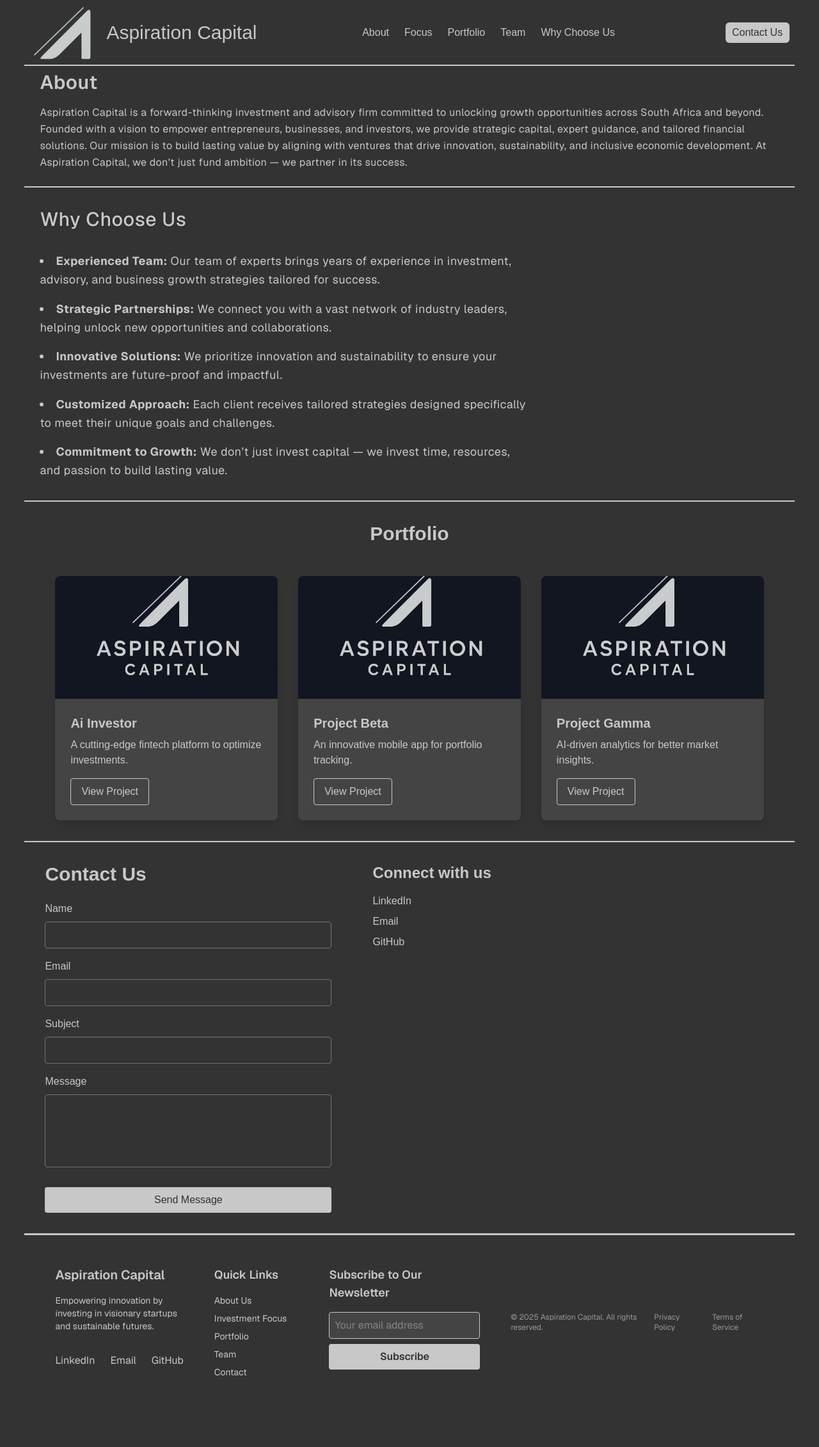
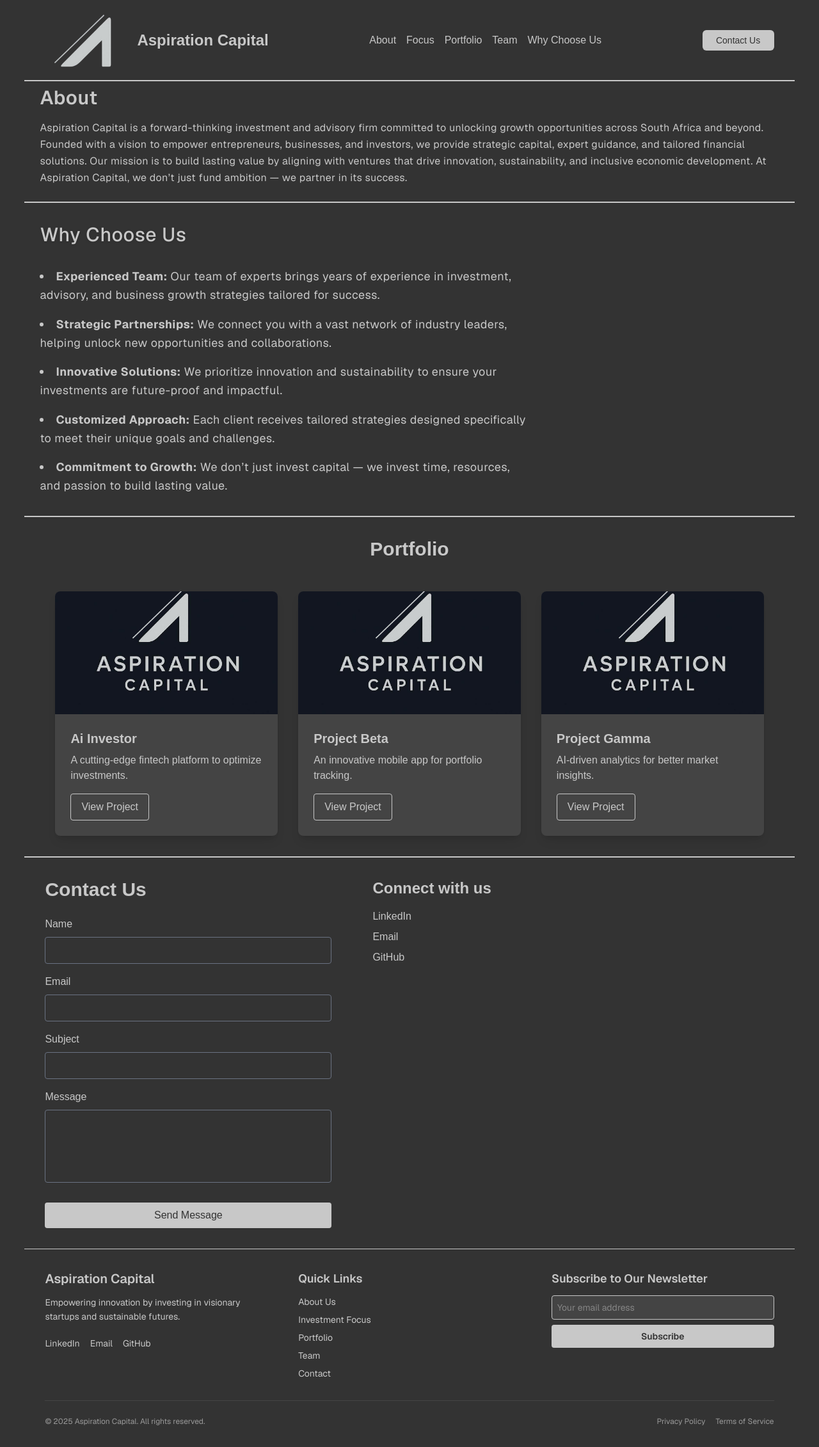
Before and after one commit to Craig-pseudo/AspirationCapital, a Next.js app: page / in a window 1280 px wide. Shown: the whole page at 64% size. Before the commit the page ends 2202 px from the top, so only its background shows below. Built offline with nearby package versions, Linux system fonts and the light colour scheme.

Commit message:
Footer Spacing

```diff
--- a/app/components/Footer.tsx
+++ b/app/components/Footer.tsx
@@ -1,4 +1,4 @@
-'use client'
+'use client';
 import React, { useState } from "react";
 
 const Footer = () => {
@@ -8,114 +8,77 @@ const Footer = () => {
   const handleSubscribe = (e: React.FormEvent) => {
     e.preventDefault();
     if (email.trim()) {
-      // Simulate subscription success
       setSubscribed(true);
       setEmail("");
     }
   };
 
   return (
-    <footer className="bg-[#333333] text-[#C8C8C8] border-t-2 border-[#C8C8C8] py-12 px-6 md:px-12 font-sans max-w-7xl mx-auto flex flex-col md:flex-row justify-between gap-12">
-      {/* Left: Logo and tagline */}
-      <div className="md:w-1/3 flex flex-col space-y-4">
+    <footer className="bg-[#333333] text-[#C8C8C8] px-4 md:px-8 py-8 font-sans w-full">
+      <div className="max-w-7xl mx-auto flex flex-col md:flex-row justify-between gap-8 md:gap-12">
+        {/* Left: Branding */}
+        <div className="md:w-1/3 space-y-3">
           <h3 className="text-xl font-semibold">Aspiration Capital</h3>
-        <p className="text-sm max-w-xs">
-          Empowering innovation by investing in visionary startups and
-          sustainable futures.
+          <p className="text-sm leading-relaxed">
+            Empowering innovation by investing in visionary startups and sustainable futures.
           </p>
-
-        <div className="flex space-x-6 mt-4">
-          <a
-            href="https://www.linkedin.com/in/yourprofile"
-            target="_blank"
-            rel="noopener noreferrer"
-            aria-label="LinkedIn"
-            className="hover:text-[#E0E0E0] transition-colors duration-200"
-          >
+          <div className="flex space-x-4 pt-2">
+            <a href="https://www.linkedin.com/in/yourprofile" target="_blank" rel="noopener noreferrer" className="hover:text-[#E0E0E0] text-sm">
               LinkedIn
             </a>
-          <a
-            href="mailto:youremail@example.com"
-            aria-label="Email"
-            className="hover:text-[#E0E0E0] transition-colors duration-200"
-          >
+            <a href="mailto:youremail@example.com" className="hover:text-[#E0E0E0] text-sm">
               Email
             </a>
-          <a
-            href="https://github.com/yourusername"
-            target="_blank"
-            rel="noopener noreferrer"
-            aria-label="GitHub"
-            className="hover:text-[#E0E0E0] transition-colors duration-200"
-          >
+            <a href="https://github.com/yourusername" target="_blank" rel="noopener noreferrer" className="hover:text-[#E0E0E0] text-sm">
               GitHub
             </a>
           </div>
         </div>
 
-      {/* Middle: Quick Links */}
-      <div className="md:w-1/3 flex flex-col space-y-4">
+        {/* Center: Quick Links */}
+        <div className="md:w-1/3 space-y-3">
           <h4 className="text-lg font-semibold">Quick Links</h4>
-        <nav className="flex flex-col space-y-2 text-sm">
-          <a href="#about" className="hover:underline hover:text-[#E0E0E0]">
-            About Us
-          </a>
-          <a
-            href="#investment-focus"
-            className="hover:underline hover:text-[#E0E0E0]"
-          >
-            Investment Focus
-          </a>
-          <a href="#portfolio" className="hover:underline hover:text-[#E0E0E0]">
-            Portfolio
-          </a>
-          <a href="#team" className="hover:underline hover:text-[#E0E0E0]">
-            Team
-          </a>
-          <a href="#contact" className="hover:underline hover:text-[#E0E0E0]">
-            Contact
-          </a>
+          <nav className="flex flex-col gap-2 text-sm">
+            <a href="#about" className="hover:underline hover:text-[#E0E0E0]">About Us</a>
+            <a href="#investment-focus" className="hover:underline hover:text-[#E0E0E0]">Investment Focus</a>
+            <a href="#portfolio" className="hover:underline hover:text-[#E0E0E0]">Portfolio</a>
+            <a href="#team" className="hover:underline hover:text-[#E0E0E0]">Team</a>
+            <a href="#contact" className="hover:underline hover:text-[#E0E0E0]">Contact</a>
           </nav>
         </div>
 
-      {/* Right: Newsletter Signup */}
-      <div className="md:w-1/3">
-        <h4 className="text-lg font-semibold mb-4">Subscribe to Our Newsletter</h4>
+        {/* Right: Newsletter */}
+        <div className="md:w-1/3 space-y-3">
+          <h4 className="text-lg font-semibold">Subscribe to Our Newsletter</h4>
           {subscribed ? (
-          <p className="text-green-400">Thank you for subscribing!</p>
+            <p className="text-green-400 text-sm">Thank you for subscribing!</p>
           ) : (
-          <form onSubmit={handleSubscribe} className="flex flex-col space-y-2">
+            <form onSubmit={handleSubscribe} className="flex flex-col gap-2">
               <input
                 type="email"
                 placeholder="Your email address"
                 value={email}
                 onChange={(e) => setEmail(e.target.value)}
                 required
-              className="p-2 rounded bg-[#444444] text-[#C8C8C8] border border-[#C8C8C8] focus:outline-none focus:ring-2 focus:ring-[#C8C8C8]"
+                className="p-2 rounded bg-[#444444] text-sm text-[#C8C8C8] border border-[#C8C8C8] focus:outline-none focus:ring-2 focus:ring-[#C8C8C8]"
               />
               <button
                 type="submit"
-              className="bg-[#C8C8C8] text-[#333333] py-2 rounded font-semibold hover:bg-[#b0b0b0] transition"
+                className="bg-[#C8C8C8] text-[#333333] py-2 rounded font-semibold text-sm hover:bg-[#b0b0b0] transition"
               >
                 Subscribe
               </button>
             </form>
           )}
         </div>
+      </div>
 
-      {/* Bottom full width: copyright & legal */}
-      <div className="mt-12 pt-6 w-full flex flex-col md:flex-row justify-between text-xs text-[#999999]">
-  <p className="mb-4 md:mb-0">
-    &copy; {new Date().getFullYear()} Aspiration Capital. All rights
-    reserved.
-  </p>
-  <div className="flex space-x-6">
-    <a href="/privacy" className="hover:underline hover:text-[#E0E0E0]">
-      Privacy Policy
-    </a>
-    <a href="/terms" className="hover:underline hover:text-[#E0E0E0]">
-      Terms of Service
-    </a>
+      {/* Bottom row */}
+      <div className="mt-8 pt-6 border-t border-[#444444] flex flex-col md:flex-row items-center justify-between gap-4 text-xs text-[#999999]">
+        <p>&copy; {new Date().getFullYear()} Aspiration Capital. All rights reserved.</p>
+        <div className="flex gap-4">
+          <a href="/privacy" className="hover:underline hover:text-[#E0E0E0]">Privacy Policy</a>
+          <a href="/terms" className="hover:underline hover:text-[#E0E0E0]">Terms of Service</a>
         </div>
       </div>
     </footer>
--- a/app/components/Header.tsx
+++ b/app/components/Header.tsx
@@ -2,42 +2,32 @@ import React from 'react';
 
 const Header = () => {
   return (
-    <div className="bg-[#333333] flex justify-between items-center w-full border-b-2 border-[#C8C8C8]">
-      <div className="flex justify-between items-center">
-        <div>
-          <img src="/images/AC_Logo.png" alt="AC Logo" className="w-32 h-auto" />
-        </div>
-        <div className="text-[#C8C8C8] flex justify-center text-3xl">Aspiration Capital</div>
+    <header className="bg-[#333333] border-b-2 border-[#C8C8C8] w-full px-4 md:px-8 py-2 md:py-3">
+      <div className="max-w-7xl mx-auto flex flex-wrap md:flex-nowrap justify-between items-center">
+        {/* Logo + Title */}
+        <div className="flex items-center gap-x-4 mb-2 md:mb-0">
+          <img src="/images/AC_Logo.png" alt="AC Logo" className="w-24 md:w-32 h-auto" />
+          <span className="text-[#C8C8C8] text-xl md:text-2xl font-semibold">Aspiration Capital</span>
         </div>
 
-      <div>
-        <nav className="flex space-x-6 text-[#C8C8C8] font-medium">
-          <a href="#about" className="hover:text-[#E0E0E0] transition-colors duration-200">
-            About
-          </a>
-          <a href="#investment-focus" className="hover:text-[#E0E0E0] transition-colors duration-200">
-            Focus
-          </a>
-          <a href="#portfolio" className="hover:text-[#E0E0E0] transition-colors duration-200">
-            Portfolio
-          </a>
-          <a href="#team" className="hover:text-[#E0E0E0] transition-colors duration-200">
-            Team
-          </a>
-          <a href="#why-choose-us" className="hover:text-[#E0E0E0] transition-colors duration-200">
-            Why Choose Us
-          </a>
+        {/* Navigation */}
+        <nav className="flex flex-wrap justify-center gap-x-4 text-sm md:text-base text-[#C8C8C8] font-medium mb-2 md:mb-0">
+          <a href="#about" className="hover:text-[#E0E0E0] transition">About</a>
+          <a href="#investment-focus" className="hover:text-[#E0E0E0] transition">Focus</a>
+          <a href="#portfolio" className="hover:text-[#E0E0E0] transition">Portfolio</a>
+          <a href="#team" className="hover:text-[#E0E0E0] transition">Team</a>
+          <a href="#why-choose-us" className="hover:text-[#E0E0E0] transition">Why Choose Us</a>
         </nav>
-      </div>
 
-      {/* Button-like anchor that scrolls to #contact */}
+        {/* Contact Button */}
         <a
           href="#contact"
-        className="h-8 w-25 rounded-md m-2 flex justify-center items-center text-[#333333] bg-[#C8C8C8] hover:bg-[#b0b0b0] transition-colors duration-200"
+          className="h-8 w-28 rounded-md flex justify-center items-center text-[#333333] bg-[#C8C8C8] hover:bg-[#b0b0b0] transition-colors text-sm font-medium"
         >
           Contact Us
         </a>
       </div>
+    </header>
   );
 };
 
```
Lines whose indentation alone changed are shown as unchanged.
